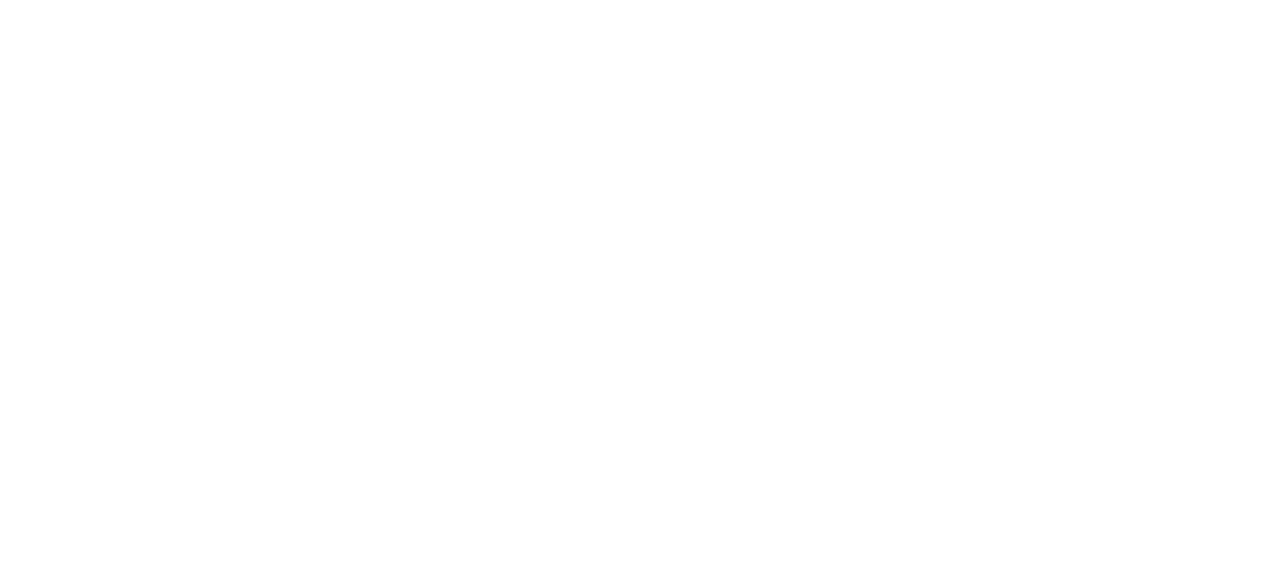
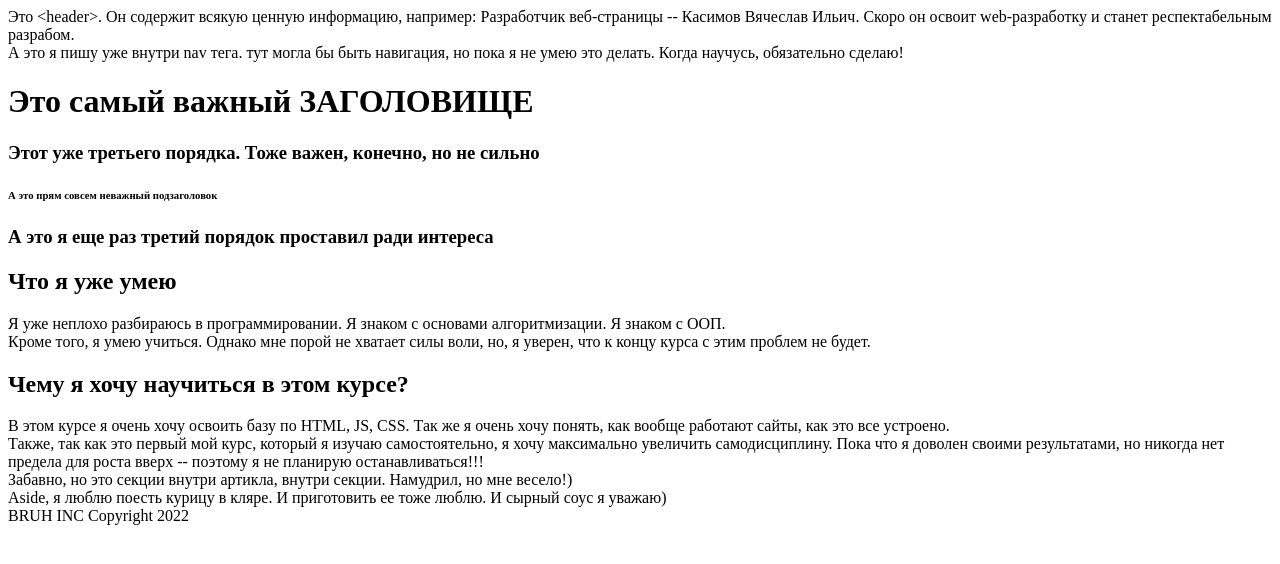
Before and after one commit to Vaclav-Kasimov/HTML_tgsTraing1, a plain HTML site: page index.html in a window 1280 px wide. Drawn offline with Linux system fonts and the light colour scheme.

Commit message:
Закончил с важными тегами. Создал страницу где буду отрабатывать листы

```diff
--- a/index.html
+++ b/index.html
@@ -1,9 +1,51 @@
 <!DOCTYPE html>
-<html>
+<html lang = "ru">
 <head>
-	<title></title>
+	<meta charset="UTF-8">
+	<title>Title</title>
 </head>
 <body>
+	<header>Это &lt;header&gt;. Он содержит всякую ценную информацию, например: Разработчик веб-страницы -- Касимов Вячеслав Ильич. Скоро он освоит web-разработку и станет респектабельным разрабом.
+		<div><nav>А это я пишу уже внутри nav тега. тут могла бы быть навигация, но пока я не умею это делать. Когда научусь, обязательно сделаю!</nav></div></header>
+	<h1>Это самый важный ЗАГОЛОВИЩЕ</h1>
+	<h3>Этот уже третьего порядка. Тоже важен, конечно, но не сильно</h3>
+	<h6>А это прям совсем неважный подзаголовок</h6>
+	<h3>А это я еще раз третий порядок проставил ради интереса</h3>
+	<section>
 
+		<h2>Что я уже умею</h2>
+
+		<article>
+			Я уже неплохо разбираюсь в программировании. Я знаком с основами алгоритмизации. Я знаком с ООП.
+		</article>
+
+		<article>
+			Кроме того, я умею учиться. Однако мне порой не хватает силы воли, но, я уверен, что к концу курса с этим проблем не будет.
+		</article>
+
+	</section>
+
+	<section>
+		<h2>Чему я хочу научиться в этом курсе?</h2>
+
+		<article>
+			В этом курсе я очень хочу освоить базу по HTML, JS, CSS. Так же я очень хочу понять, как вообще работают сайты, как это все устроено.
+		</article>
+
+		<article>
+			<section>
+				Также, так как это первый мой курс, который я изучаю самостоятельно, я хочу максимально увеличить самодисциплину. Пока что я доволен своими результатами, но никогда нет предела для роста вверх -- поэтому я не планирую останавливаться!!!
+			</section>
+			<section>
+				Забавно, но это секции внутри артикла, внутри секции. Намудрил, но мне весело!)
+			</section>
+		</article>
+	</section>
+	<aside>
+		Aside, я люблю поесть курицу в кляре. И приготовить ее тоже люблю. И сырный соус я уважаю)
+	</aside>
+	<footer>
+		BRUH INC Copyright 2022
+	</footer>
 </body>
 </html>
```
Also changed, not shown: lists.html (added, +9 -0 lines).
